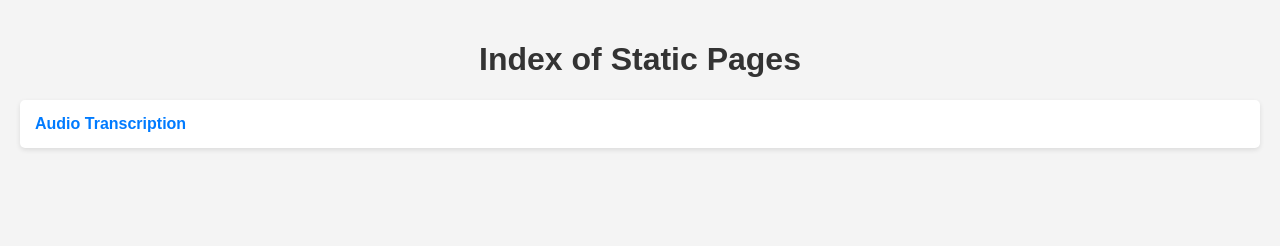
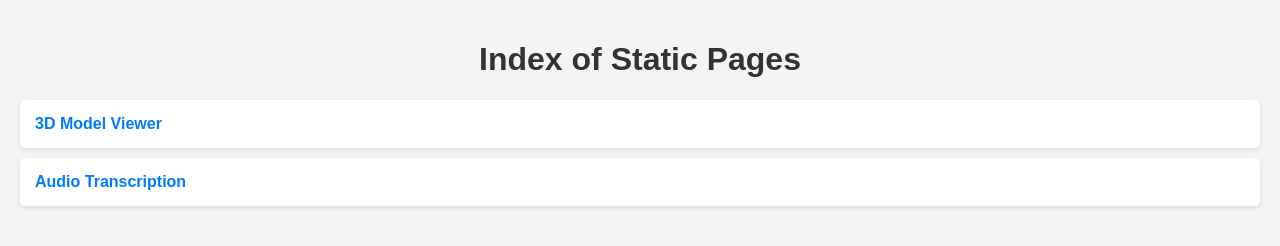
Before and after one commit to melbinjp/Utily, a plain HTML site: page index.html in a window 1280 px wide. Drawn offline with Linux system fonts and the light colour scheme.

Commit message:
Update index.html
added 3d modelviewer

```diff
--- a/index.html
+++ b/index.html
@@ -40,6 +40,7 @@
 <body>
     <h1>Index of Static Pages</h1>
     <ul>
+        <li><a href="https://melbinjp.github.io/3d_modelview/">3D Model Viewer</a></li>
         <li><a href="https://melbinjp.github.io/Transcribe/">Audio Transcription</a></li>
         <!-- Add more links here as you create new pages -->
     </ul>
```
